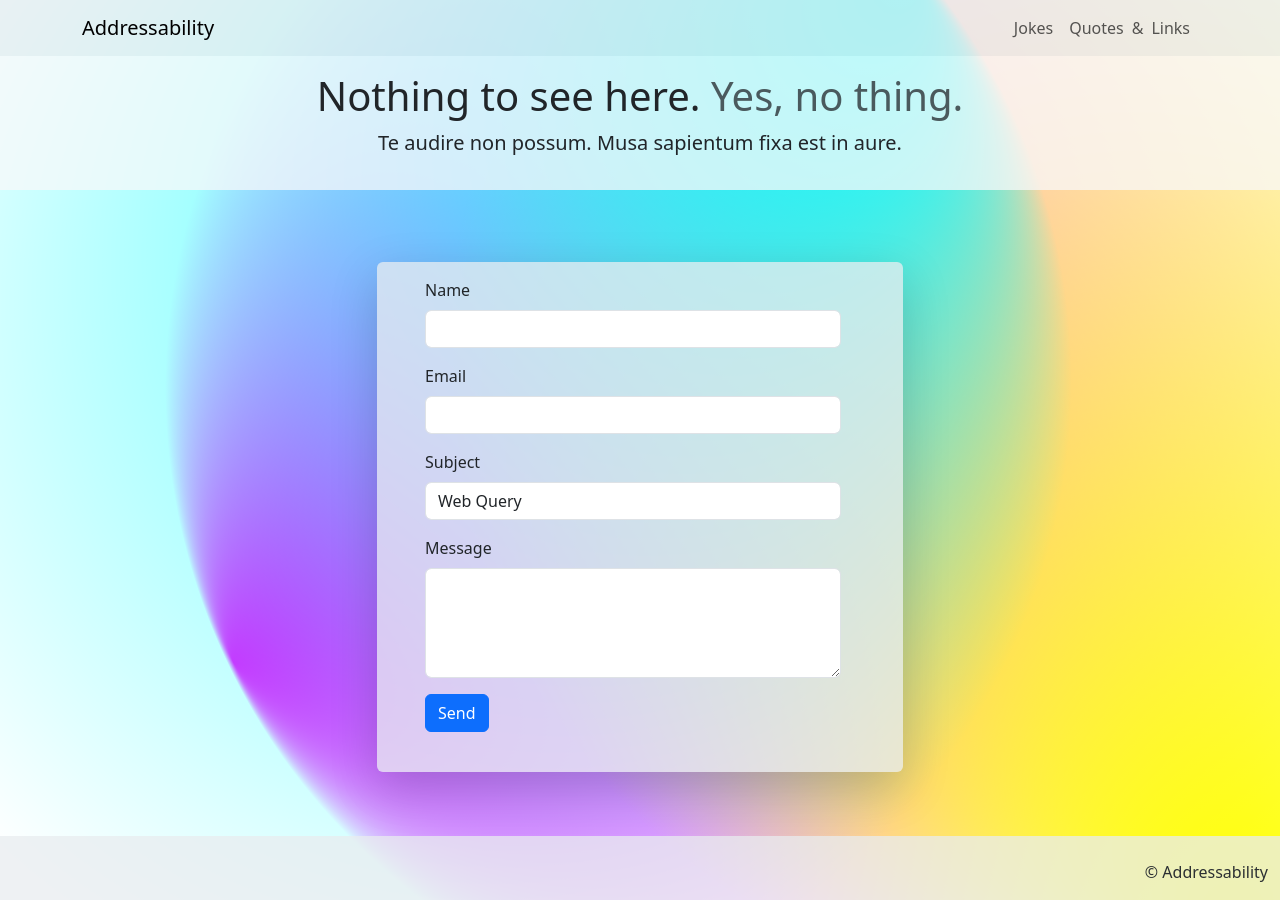
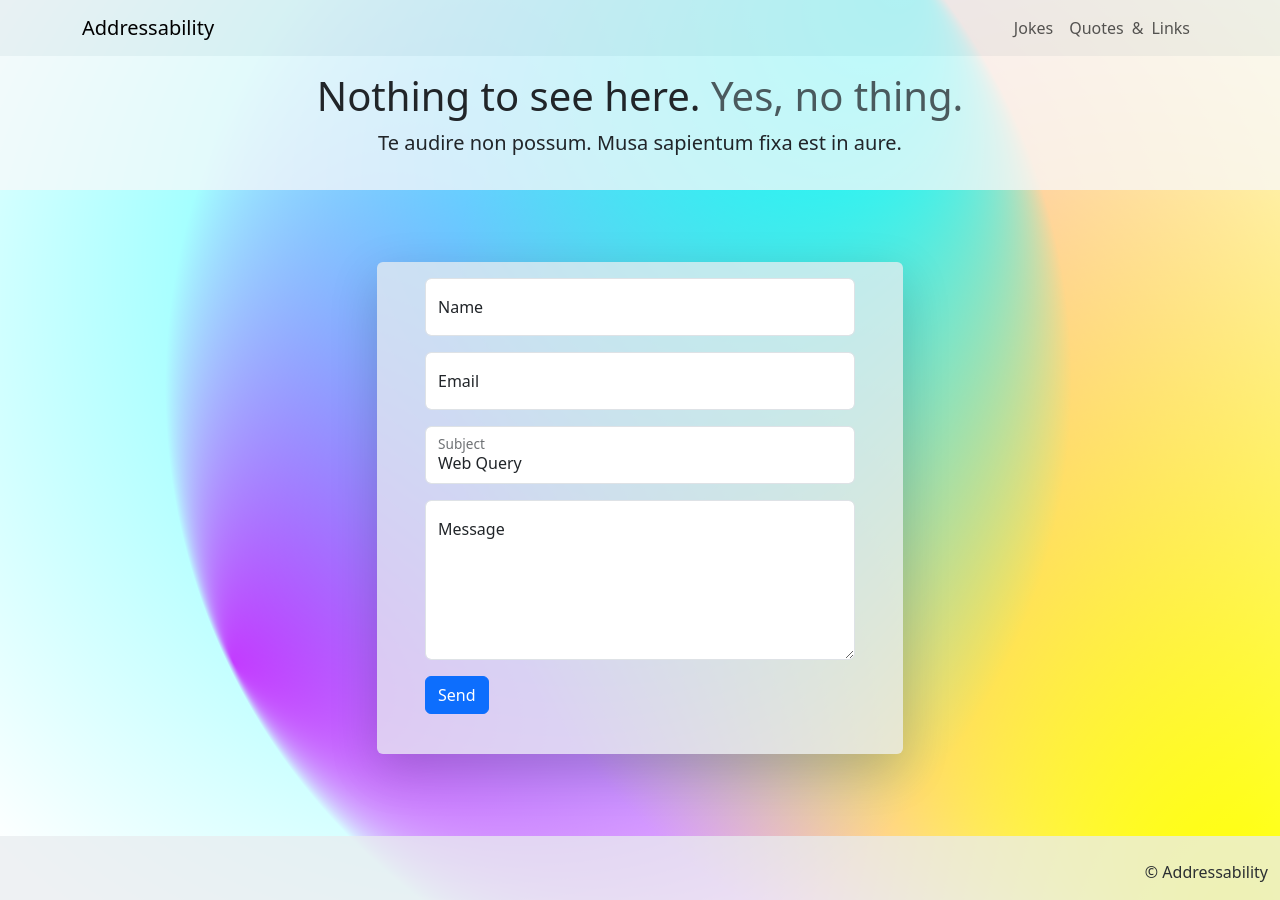
Before and after one commit to raz0x/addressability, a Jekyll site: the page built from index.html, in a window 1280 px wide. Built offline with Jekyll 4.4.1, drawn with Linux system fonts in a browser that asks for light colours.

Commit message:
Update contact.html

```diff
--- a/_includes/contact.html
+++ b/_includes/contact.html
@@ -1,24 +1,24 @@
-<form style="width: 26rem;" action="https://api.web3forms.com/submit" method="POST">
+<form action="https://api.web3forms.com/submit" method="POST">
     <input type="hidden" name="access_key" value="faa5b8cc-8a20-47d2-bbef-8c4ec3170416">
     <!-- Name input -->
-    <div class="form-outline mb-3">
+    <div class="form-floating mb-3">
+        <input type="text" id="contactName" class="form-control" name="name" placeholder="Name" required />
         <label class="form-label" for="contactName">Name</label>
-        <input type="text" id="contactName" class="form-control" name="name" required />
     </div>
     <!-- Email input -->
-    <div class="form-outline mb-3">
+    <div class="form-floating mb-3">
+        <input type="email" id="contactEmail" class="form-control"  name="email" placeholder="Email" required/>
         <label class="form-label" for="contactEmail">Email</label>
-        <input type="email" id="contactEmail" class="form-control"  name="email" required/>
     </div>
     <!-- Subject input -->
-    <div class="form-outline mb-3">
+    <div class="form-floating mb-3">
+        <input type="text" id="contactSubject" class="form-control" name="subject" placeholder="Subject" value="Web Query" required />
         <label class="form-label" for="contactSubject">Subject</label>
-        <input type="text" id="contactSubject" class="form-control" name="subject" value="Web Query" required />
     </div>
     <!-- Message input -->
-    <div class="form-outline mb-3">
+    <div class="form-floating mb-3">
+        <textarea class="form-control" id="contactMessage"  placeholder="Message" style="height: 10rem"></textarea>
         <label class="form-label" for="contactMessage">Message</label>
-        <textarea class="form-control" id="contactMessage" rows="4"></textarea>
     </div>
     <input type="checkbox" name="botcheck" class="hidden" style="display: none;">
     <input type="hidden" name="redirect" value="https://web3forms.com/success">
```
